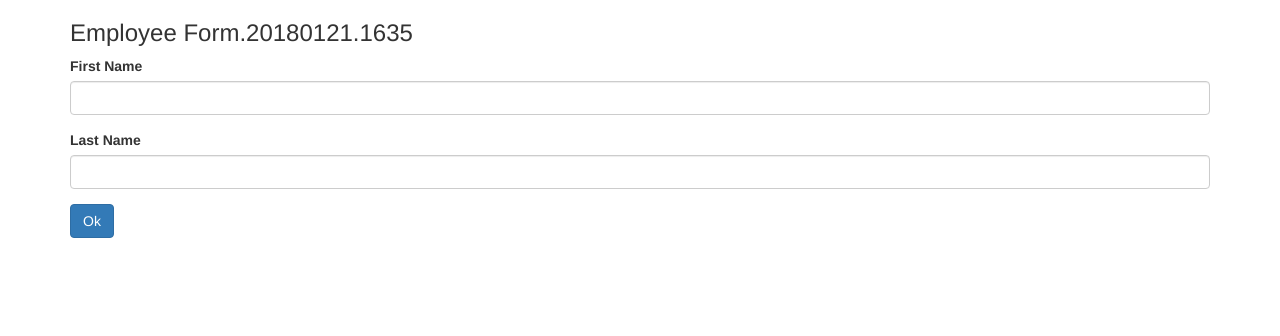
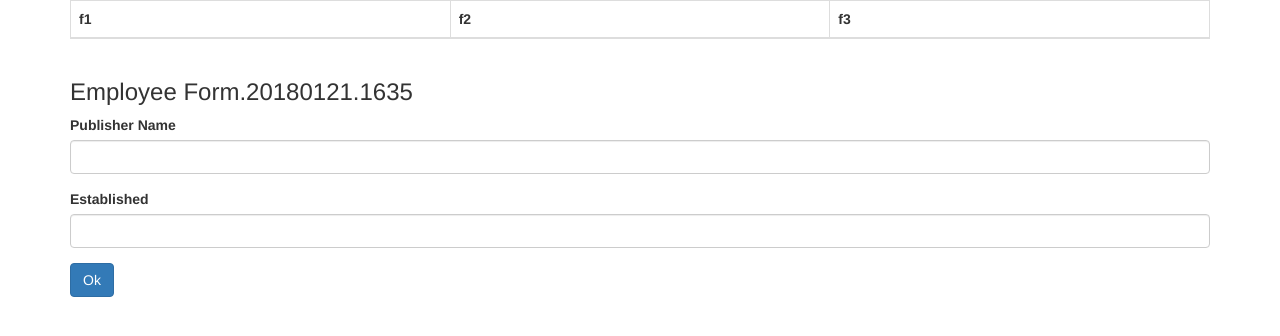
Before and after one commit to wmthompson1/seed6-Kendo, an Angular app: page / in a window 1280 px wide. Shown: the top 336 px of the page. Built offline with nearby package versions, Linux system fonts and the light colour scheme.

Commit message:
service ready

```diff
--- a/src/app/home/home.html
+++ b/src/app/home/home.html
@@ -1,14 +1,45 @@
+
+<div class="container">
+    <table class = "table table-bordered table-striped table-hover">
+        <thead>
+         <tr>
+            <th>f1</th>
+            <th>f2</th>
+            <th>f3</th>
+         </tr>
+        </thead>
+        <tbody>
+         <tr *ngFor="let publisher of publishers">
+            <td>{{ publisher.id}}</td>
+            <td>{{ publisher.name}}</td>
+            <td>{{ publisher.established}}</td>
+            <td></td>
+
+            <td><button class="btn btn-info">
+                    <i class="fa fa-edit"></i>
+                </button>
+                <button class="btn btn-danger">
+                        <i class="fa fa-minus"></i>
+                </button>
+            </td>
+
+
+        </tr>
+        </tbody>
+       </table>
+</div>
+
 <div class="container">
     <h3>Employee Form.20180121.1635</h3>
     <form #form="ngForm" novalidate>
         <div class="form-group">
-            <label>First Name</label>
-            <input type="text" class="form-control" name="firstName">
+            <label>Publisher Name</label>
+            <input type="text" class="form-control" name="name">
         </div>
 
         <div class="form-group">
-            <label>Last Name</label>
-            <input type="text" class="form-control" required name="lastName" ngModel>
+            <label>Established</label>
+            <input type="text" class="form-control" required name="established" ngModel>
         </div>
 
         <!--
--- a/src/app/home/home.ts
+++ b/src/app/home/home.ts
@@ -1,8 +1,9 @@
-import { Component } from '@angular/core';
+import { Component, OnInit } from '@angular/core';
 import { Employee } from '../models/employee.model';
 import { Router } from '@angular/router';
 
 import { PublisherService } from '../services/publishers.service'
+import { Publisher } from '../models/publisher';
 
 @Component({
   selector: 'home',
@@ -10,12 +11,15 @@ import { PublisherService } from '../services/publishers.service'
   templateUrl: './home.html',
   providers: [PublisherService]
 })
-export class Home {
+
+export class Home implements OnInit {
   languages = ['English', 'Spanish', 'Other'];
   //model = new Employee('Darla', 'Smith');
   model: any = {};
   loading = false;
   hasPrimaryLanguageError = false;
+  publishers: Publisher[] = [];
+  errorMessage: string;
 
   constructor (
     private router: Router,
@@ -43,4 +47,27 @@ export class Home {
   //   else
   //     this.hasPrimaryLanguageError = false;
   // }
+
+  ngOnInit(): void {
+
+    // this.publisherService.getAll()
+    // .subscribe(publishers => {
+    //     this.publishers = publishers;
+
+    // },
+    //     error => this.errorMessage = <any>error);
+
+  }
+
+  getPublishers() {
+
+    this.publisherService.getAll()
+   .subscribe(publishers => {
+       this.publishers = publishers;
+
+   },
+       error => this.errorMessage = <any>error);
+
+  } //getPublishers
+
 }
--- a/src/app/services/publishers.service.ts
+++ b/src/app/services/publishers.service.ts
@@ -10,22 +10,22 @@ export class PublisherService {
 
     getAll() {
         return this.http.get(this.config.apiUrl +
-             '/publishers').map((response: Response) => response.json());
+             '/api/publishers').map((response: Response) => response.json());
     }
 
     getById(id: number) {
         return this.http.get(this.config.apiUrl +
-             '/publishers/' + id).map((response: Response) => response.json());
+             '/api/publishers/' + id).map((response: Response) => response.json());
     }
 
     create(publisher: Publisher) {
         return this.http.post(this.config.apiUrl +
-            '/publishers', publisher);
+            '/api/publishers', publisher);
     }
 
     update(publisher: Publisher) {
         return this.http.put(this.config.apiUrl
-            + '/publishers/' + publisher.id, publisher);
+            + '/api/publishers/' + publisher.id, publisher);
     }
 
     delete(id: number) {
```
